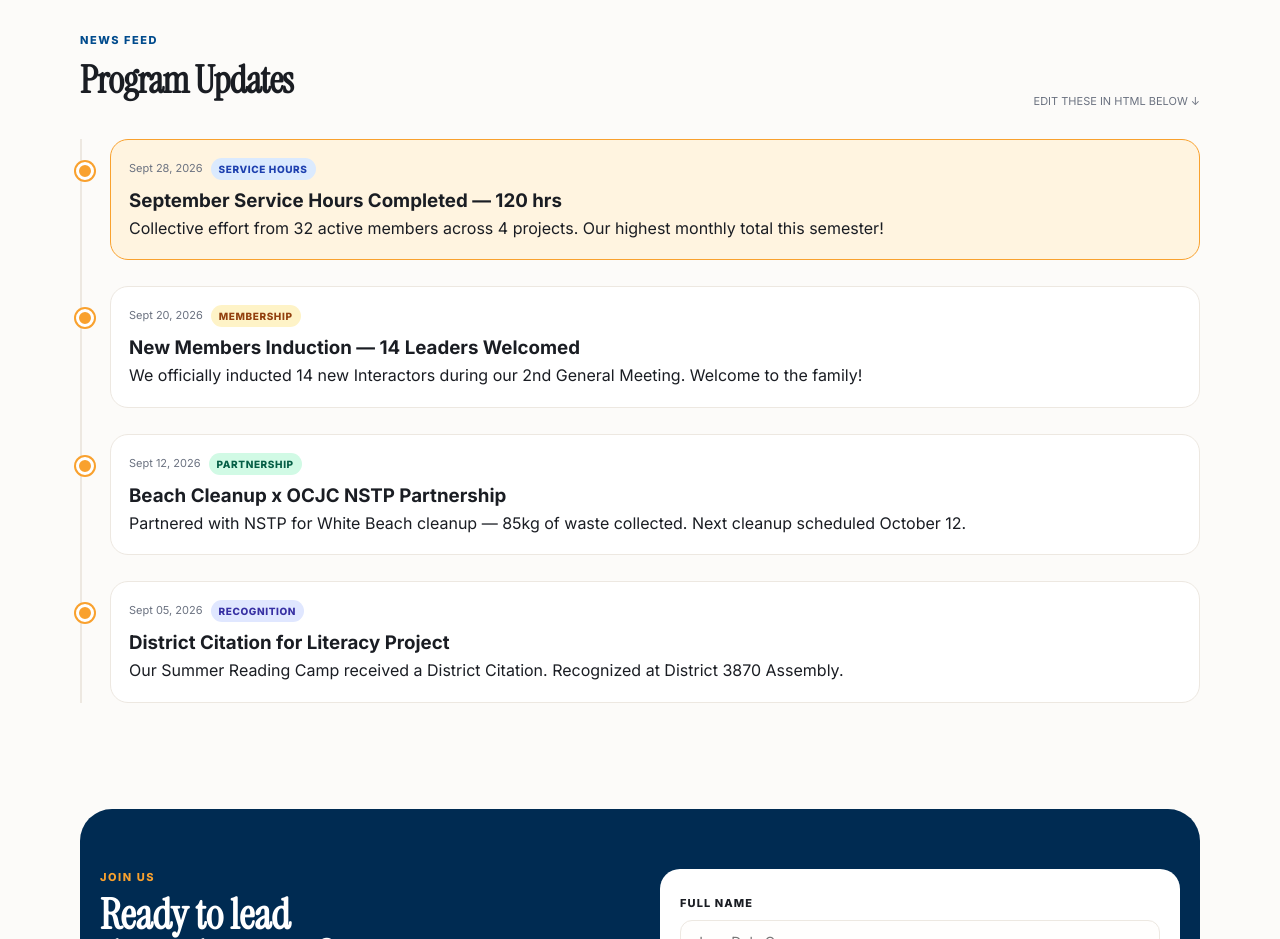
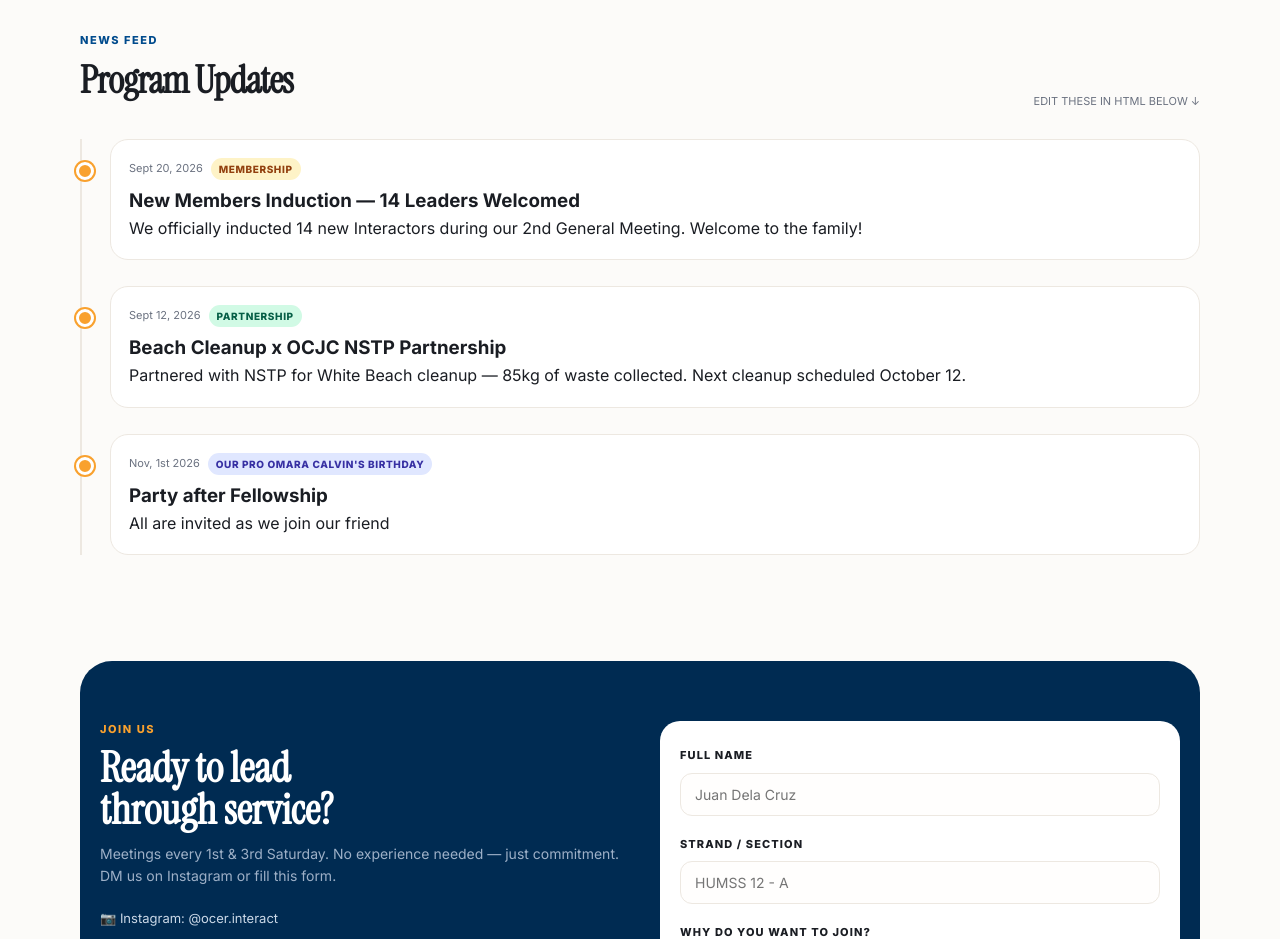
Before and after one commit to ocerinteract-dotcom/OcerInteractClub, a plain HTML site: page index.html in a window 1280 px wide. Shown: the part 2080-3019 px from the top of the page. Drawn offline with Linux system fonts and the light colour scheme.

Commit message:
Update index.html

```diff
--- a/index.html
+++ b/index.html
@@ -150,11 +150,7 @@ input:focus,textarea:focus{outline:none;border-color:var(--blue)}
   <div class="section-head"><div><div class="kicker">News Feed</div><h2 class="serif">Program Updates</h2></div><span style="font-size:11px;color:var(--muted)">EDIT THESE IN HTML BELOW ↓</span></div>
   <div class="timeline" id="timeline">
     <!-- EDIT UPDATES HERE - COPY THIS BLOCK TO ADD NEW UPDATE -->
-    <div class="t-item highlight">
-      <div style="display:flex;gap:8px;align-items:center;margin-bottom:6px"><span style="font-size:11px;color:var(--muted)">Sept 28, 2026</span><span class="badge b-service">Service Hours</span></div>
-      <h3>September Service Hours Completed — 120 hrs</h3>
-      <p>Collective effort from 32 active members across 4 projects. Our highest monthly total this semester!</p>
-    </div>
+
     <div class="t-item">
       <div style="display:flex;gap:8px;align-items:center;margin-bottom:6px"><span style="font-size:11px;color:var(--muted)">Sept 20, 2026</span><span class="badge b-meeting">Membership</span></div>
       <h3>New Members Induction — 14 Leaders Welcomed</h3>
@@ -166,9 +162,9 @@ input:focus,textarea:focus{outline:none;border-color:var(--blue)}
       <p>Partnered with NSTP for White Beach cleanup — 85kg of waste collected. Next cleanup scheduled October 12.</p>
     </div>
     <div class="t-item">
-      <div style="display:flex;gap:8px;align-items:center;margin-bottom:6px"><span style="font-size:11px;color:var(--muted)">Sept 05, 2026</span><span class="badge b-celebration">Recognition</span></div>
-      <h3>District Citation for Literacy Project</h3>
-      <p>Our Summer Reading Camp received a District Citation. Recognized at District 3870 Assembly.</p>
+      <div style="display:flex;gap:8px;align-items:center;margin-bottom:6px"><span style="font-size:11px;color:var(--muted)">Nov, 1st 2026</span><span class="badge b-celebration">Our PRO Omara Calvin's Birthday</span></div>
+      <h3>Party after Fellowship</h3>
+      <p>All are invited as we join our friend</p>
     </div>
     <!-- END OF EDITABLE UPDATES -->
   </div>
```
